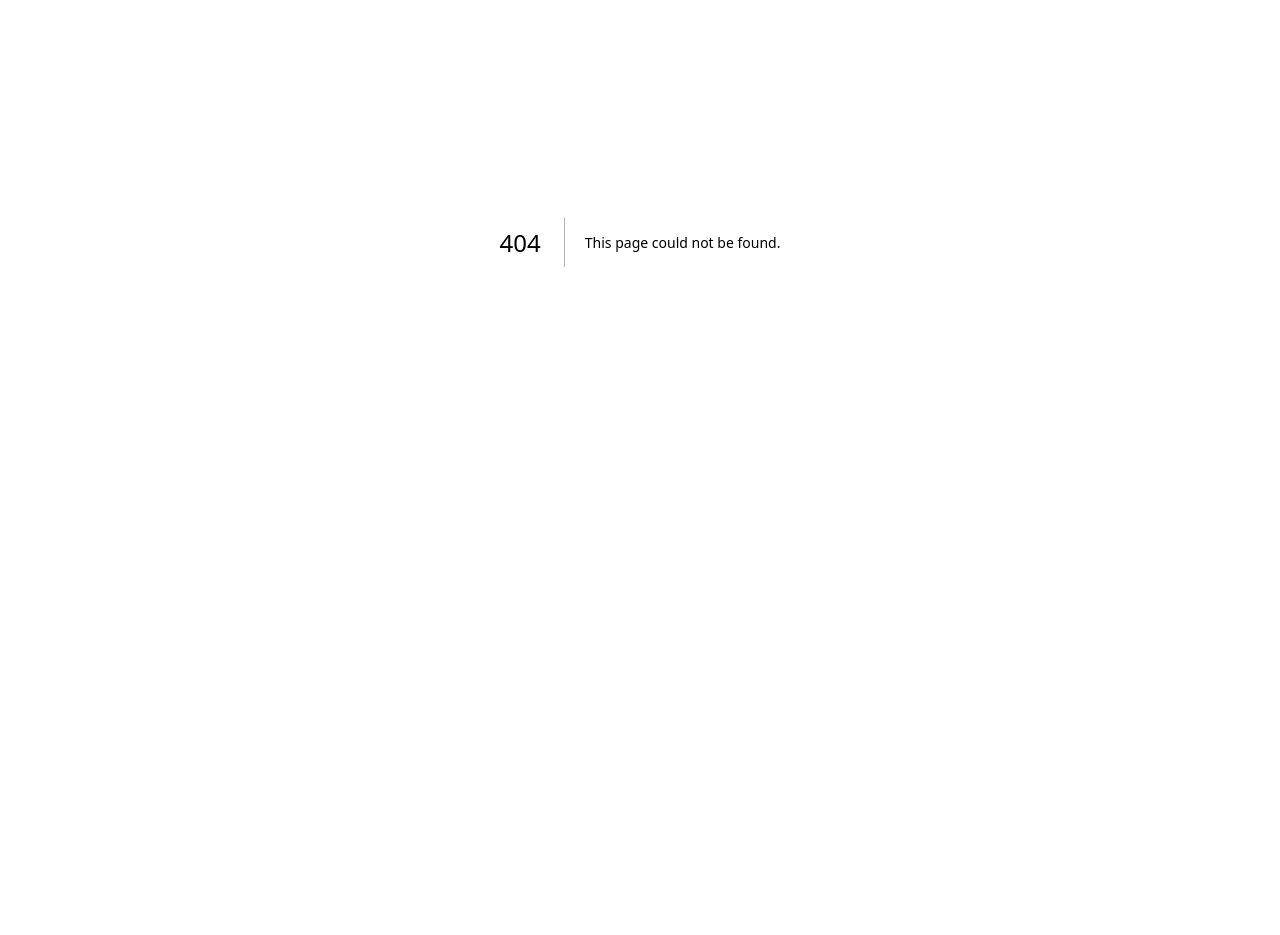
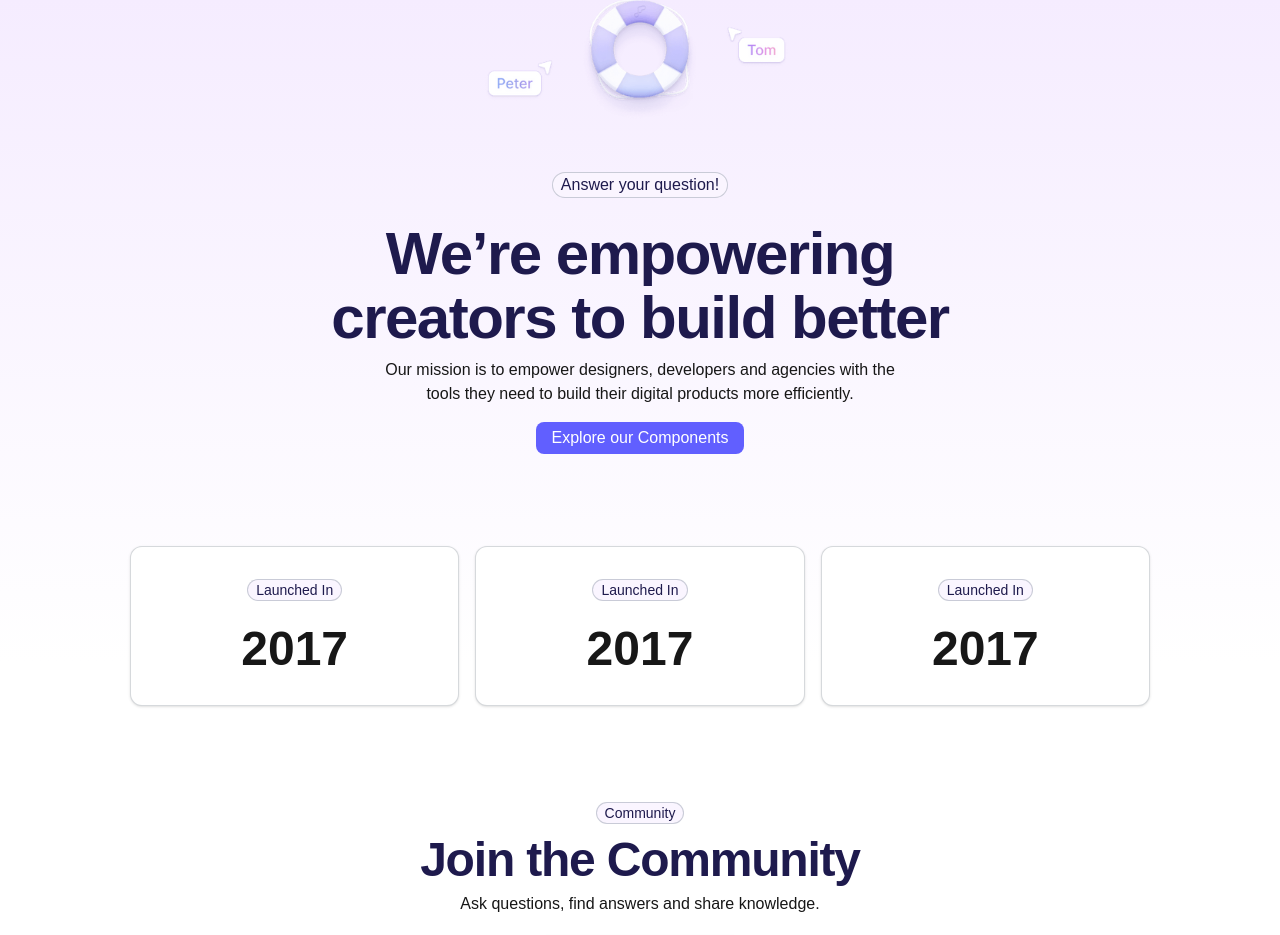
Before and after one commit to mehedi-2024/Diversekit, a Next.js app: page /about in a window 1280 px wide. Before the commit this address had no page. Shown: the part 158-1093 px from the top of the page. Before the commit the page ends 800 px from the top, so only its background shows below. Built offline with nearby package versions, Linux system fonts and the light colour scheme.

Commit message:
add about us page

```diff
--- /dev/null
+++ b/src/app/about/page.jsx
@@ -0,0 +1,137 @@
+import React from 'react'
+import Navbar from '../components/global/Navbar'
+import NumberCard from '../components/about/NumberCard'
+import Footer from '../components/global/Footer'
+import EmailSubmit from '../components/home/EmailSubmit'
+import TeamMemberCard from '../components/about/TeamMemberCard'
+
+export default function page() {
+    return (
+        <div>
+            <div className='max-w-[1440px] mx-auto rounded-t-3xl  bg-[linear-gradient(to_bottom,_theme(colors.purple.100)_0%,_white_30%)]'>
+
+                <div className='px-4 sm:px-10'>
+                    <section>
+                        <div className='h-fit max-w-[1440px] mx-auto mt-3 rounded-3xl pb-3 relative overflow-hidden  px-5 lg:px-10'>
+
+                            <div className="h-16">
+                                <Navbar />
+                            </div>
+
+                            <img src="/image/ring.png" className='mx-auto mt-12 w-96' alt="" />
+
+                            <section className='flex flex-col items-center mt-10 pb-4 mb-16' >
+                                <h4 className='text-indigo-950 w-fit font-[500] px-2  rounded-full border border-gray-400/50 mb-6 bg-purple-50'>Answer your question!</h4>
+                                <h1 className="md:text-6xl text-5xl w-[90%] md:w-[75%] xl:w-[60%] text-center text-indigo-950 font-semibold leading-16 tracking-tight">
+                                    We’re empowering <br />
+                                    creators to build better
+                                </h1>
+                                <p className='text-center w-[80%] lg:w-[48%] mt-2'>
+                                    Our mission is to empower designers, developers and agencies with the tools they need to build their digital products more efficiently.
+                                </p>
+                                <button className='p-1 px-4 rounded-lg bg-indigo-500 text-white mt-4'>Explore our Components</button>
+                            </section>
+
+
+                        </div>
+                    </section>
+
+                    {/* number section  */}
+                    <section>
+                        <div className='grid grid-cols-1 md:grid-cols-3 place-items-center gap-4 lg:w-[85%] mx-auto'>
+                            <NumberCard />
+                            <NumberCard />
+                            <NumberCard />
+                        </div>
+                    </section>
+
+                    {/* join the community */}
+                    <section>
+                        <div className='flex flex-col items-center gap-1 mt-24 mb-16'>
+                            <h4 className='text-indigo-950 w-fit font-[500] px-2  rounded-full border border-gray-400/50 mb bg-purple-50 text-sm'>Community</h4>
+
+                            <h1 className="sm:text-5xl text-4xl w-[90%] md:w-[75%] xl:w-[60%] text-center text-indigo-950 font-semibold leading-16 tracking-tight -mb-1">
+                                Join the Community
+                            </h1>
+                            <p>
+                                Ask questions, find answers and share knowledge.
+                            </p>
+                            <button className='p-1 px-4 rounded-lg hover:shadow-lg shadow mt-4 border border-gray-700/30 cursor-pointer'>Become a Club Member</button>
+                        </div>
+
+                        <div className='grid grid-cols-1 md:grid-cols-2 lg:grid-cols-3 gap-4 lg:w-[85%] mx-auto'>
+                            {/* card 1 */}
+                            <div className='px-5 py-16 rounded-xl border border-gray-700/10 text-center flex flex-col items-center bg-indigo-50 '>
+
+                                <div className='w-[70] h-[70] rounded-xl bg-white shadow border border-gray-700/10'>
+
+                                </div>
+                                <h3 className="text-3xl  font-semibold text-indigo-950 mt-6 mb-2">Latest Updates</h3>
+
+                                <p>
+                                    Check out our updates page to learn about our recent product improvements and features.
+                                </p>
+                            </div>
+                            {/* card 2 */}
+                            <div className='px-5 py-16 rounded-xl border border-gray-700/10 text-center flex flex-col items-center bg-indigo-50 '>
+
+                                <div className='w-[70] h-[70] rounded-xl bg-white shadow border border-gray-700/10'>
+
+                                </div>
+                                <h3 className="text-3xl  font-semibold text-indigo-950 mt-6 mb-2">Latest Updates</h3>
+
+                                <p>
+                                    Check out our updates page to learn about our recent product improvements and features.
+                                </p>
+                            </div>
+                            {/* card 3 */}
+                            <div className='px-5 py-16 rounded-xl border border-gray-700/10 text-center flex flex-col items-center bg-indigo-50'>
+
+                                <div className='w-[70] h-[70] rounded-xl bg-white shadow border border-gray-700/10'>
+
+                                </div>
+                                <h3 className="text-3xl  font-semibold text-indigo-950 mt-6 mb-2">Latest Updates</h3>
+
+                                <p>
+                                    Check out our updates page to learn about our recent product improvements and features.
+                                </p>
+                            </div>
+                        </div>
+                    </section>
+
+                    <section>
+                        <div className='flex flex-col items-center gap-1 mt-24 mb-16'>
+                            <h4 className='text-indigo-950 w-fit font-[500] px-2  rounded-full border border-gray-400/50 mb bg-purple-50 text-sm'>Our Team</h4>
+
+                            <h1 className="sm:text-5xl text-4xl w-[90%] md:w-[75%] xl:w-[60%] text-center text-indigo-950 font-semibold leading-16 tracking-tight -mb-1">
+                                Meet our Crew
+                            </h1>
+                            <p>
+                                Meet some of the main faces behind the flowbase products!
+                            </p>
+                        </div>
+                    </section>
+
+                    <section>
+                        <div className='grid gap-4 md:grid-cols-2 max-w-[800px] mx-auto'>
+                            <TeamMemberCard />
+                            <TeamMemberCard />
+                            <TeamMemberCard />
+                            <TeamMemberCard />
+                            <TeamMemberCard />
+                            <TeamMemberCard />
+                            <TeamMemberCard />
+                            <TeamMemberCard />
+                        </div>
+                    </section>
+
+                    <section className='my-20'>
+                        <EmailSubmit />
+                    </section>
+                </div>
+            </div>
+
+            <Footer />
+        </div>
+    )
+}
--- /dev/null
+++ b/src/app/components/about/NumberCard.jsx
@@ -0,0 +1,11 @@
+import React from 'react'
+
+export default function NumberCard() {
+  return (
+    <div className='flex justify-center items-center flex-col p-8 border border-gray-700/20 shadow rounded-xl w-full md:max-w-[400px] bg-white'>
+        <h4 className='text-indigo-950 w-fit font-[500] px-2  rounded-full border border-gray-400/50 mb-6 bg-purple-50 text-sm'>Launched In</h4>
+
+        <h2 className='text-5xl font-bold'>2017</h2>
+    </div>
+  )
+}
--- /dev/null
+++ b/src/app/components/about/TeamMemberCard.jsx
@@ -0,0 +1,18 @@
+import React from 'react'
+
+export default function TeamMemberCard() {
+    return (
+        <div className='p-6 rounded-xl border border-gray-700/20 shadow flex items-center gap-4 bg-white group '>
+
+
+                <img src="/image/man1.jpeg" className='w-16 h-16 rounded-lg' alt="" />
+
+
+
+            <div>
+                <h4 className='text-lg '>Tom Bekkers</h4>
+                <p className='text-sm text-gray-600'>Founder at <span className='text-indigo-500'>@flowbase</span></p>
+            </div>
+        </div>
+    )
+}
--- a/src/app/components/global/Footer.jsx
+++ b/src/app/components/global/Footer.jsx
@@ -29,7 +29,7 @@ export default function Footer() {
                 </div>
             </div>
 
-            <div className="grid grid-cols-1 gap-8 sm:gap-0 sm:grid-cols-3 md:grid-cols-4">
+            <div className="grid grid-cols-1 gap-16 sm:gap-0 sm:grid-cols-3 md:grid-cols-4">
                 <ul className='flex flex-col gap-5 text-sm'>
                     <li className='mb-3 text-[16px] font-semibold'>Explore</li>
                     <li><Link href={''} >All Components</Link></li>
--- a/src/app/faq/page.jsx
+++ b/src/app/faq/page.jsx
@@ -100,9 +100,9 @@ export default function page() {
     }
 
     return (
-        <div className='max-w-[1440px] mx-auto rounded-t-3xl  bg-[linear-gradient(to_bottom,_theme(colors.purple.100)_0%,_white_50%)]'>
+        <div className='max-w-[1440px] mx-auto rounded-t-3xl  bg-[linear-gradient(to_bottom,_theme(colors.purple.100)_0%,_white_30%)]'>
 
-            <div className='px-2 sm:px-5'>
+            <div className='px-6 sm:px-10'>
                 <section>
                     <div className='h-fit max-w-[1440px] mx-auto mt-3 rounded-3xl pb-3 relative overflow-hidden  px-5 lg:px-10'>
 
```
Also changed, not shown: public/image/man1.jpeg (added), public/image/ring.png (added).
